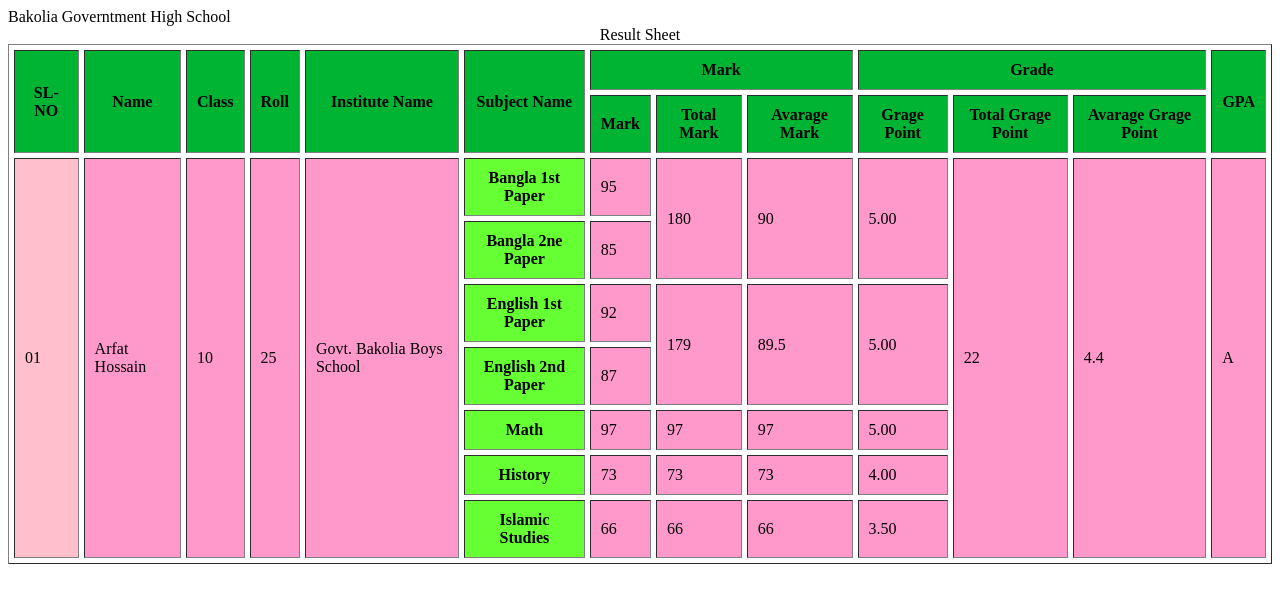
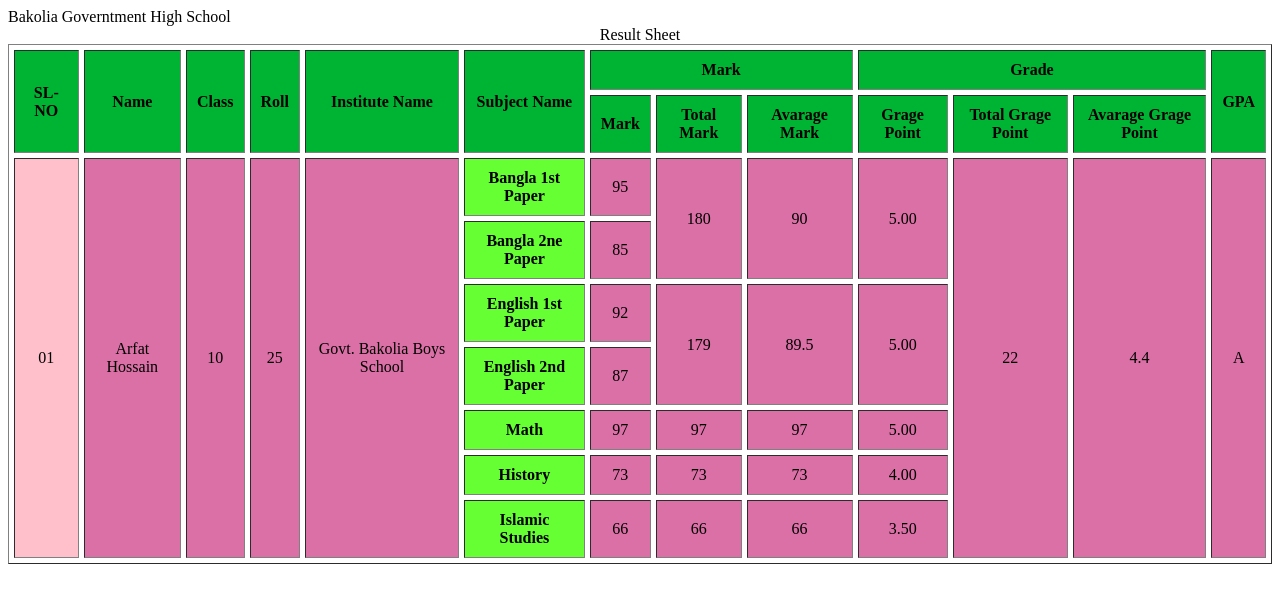
Before and after one commit to kumrulislam1999/Class-2-, a plain HTML site: page index.html in a window 1280 px wide. Drawn offline with Linux system fonts and the light colour scheme.

Commit message:
Update index.html

```diff
--- a/index.html
+++ b/index.html
@@ -30,7 +30,7 @@
                     <th>Avarage Grage Point</th>
                 </tr>
             </thead>
-            <tbody style="background-color:#ff99cc ;">
+            <tbody  align="center" valign="middle" style="background-color:#da70a5 ;">
                 <tr>
                     <td rowspan="8" bgcolor="pink">01</td>
                     <td rowspan="8">Arfat Hossain</td>
```
